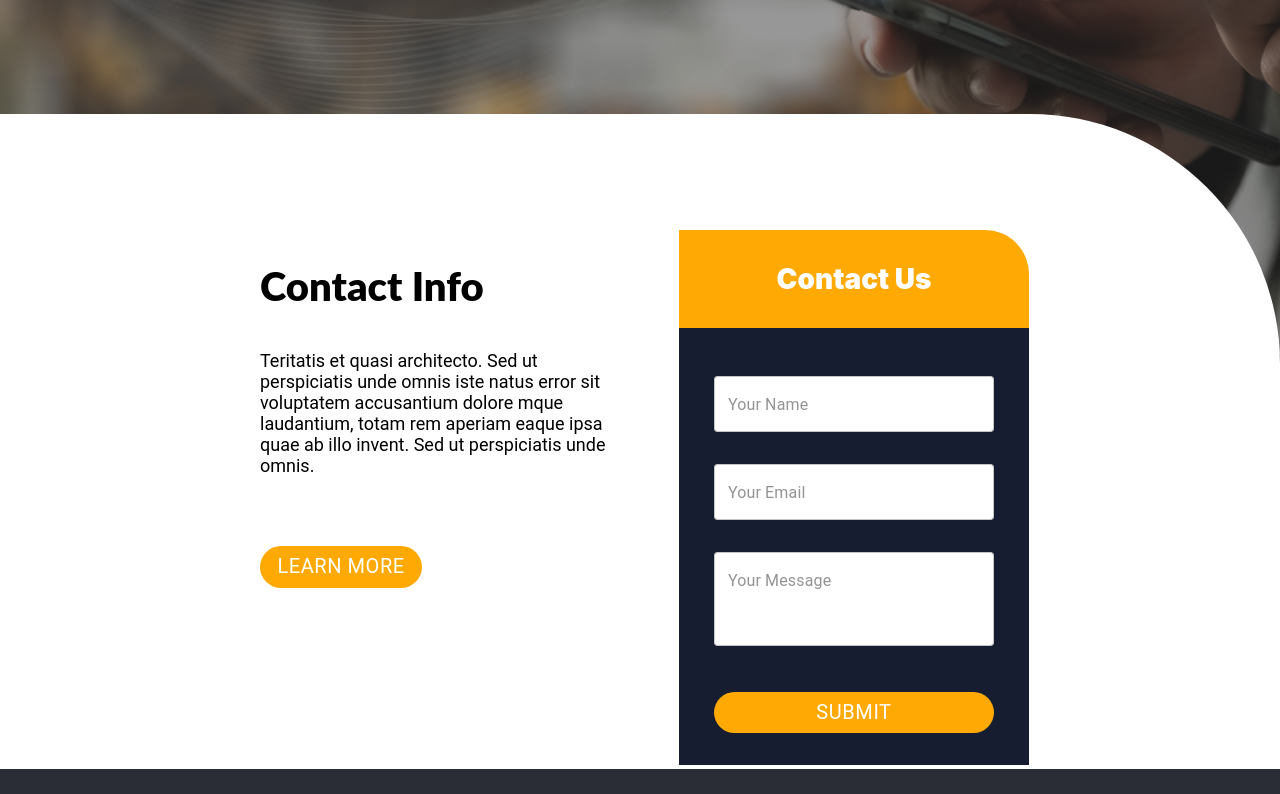
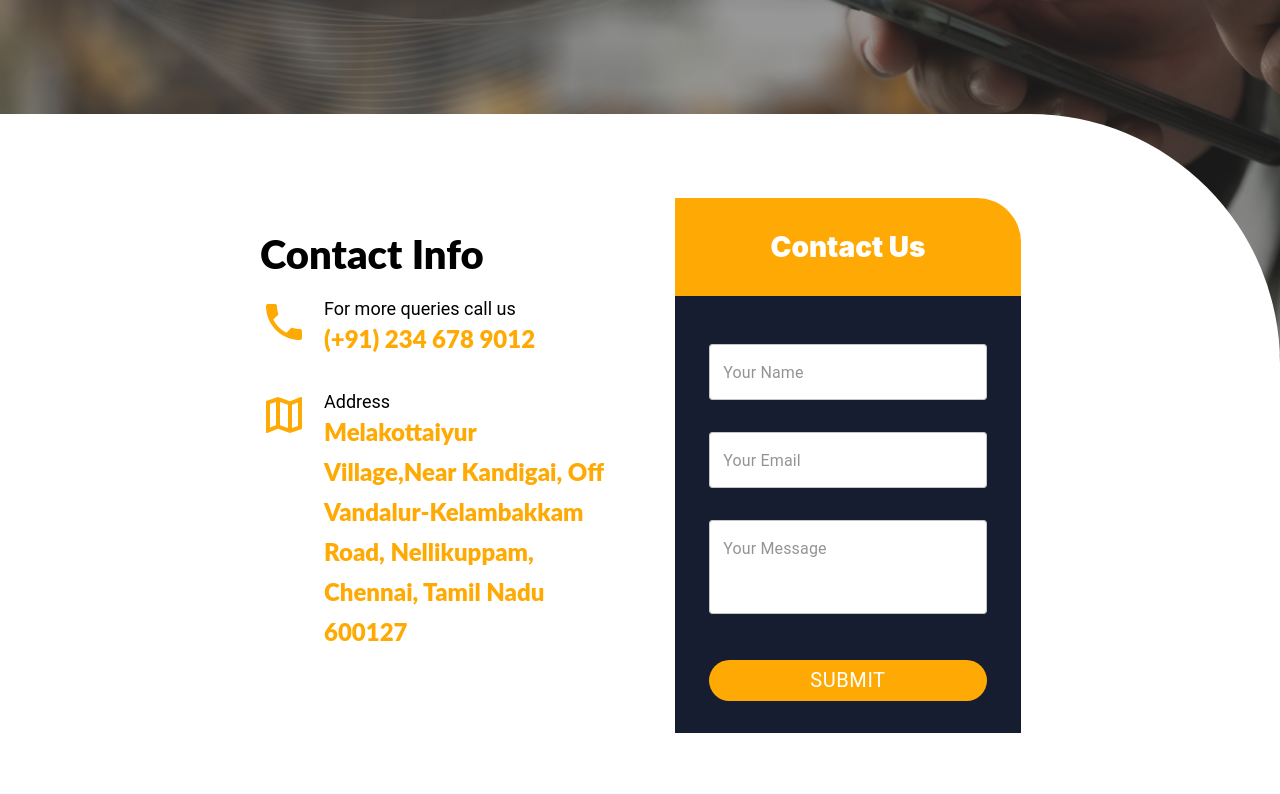
Before and after one commit to VijayMeena701/Book-Club, a React (Create React App) app: page /contact in a window 1280 px wide. Shown: the part 446-1240 px from the top of the page. Built offline with nearby package versions, Linux system fonts and the light colour scheme.

Commit message:
optimised homepage and Completed Contact page

```diff
--- a/src/pages/Contact.js
+++ b/src/pages/Contact.js
@@ -1,10 +1,12 @@
 import React,{useState } from 'react';
 import withStyles from '@material-ui/core/styles/withStyles';
 import PropTypes from 'prop-types';
-import { Link } from 'react-router-dom';
-import Button from '@material-ui/core/Button';
-import Grid from '@material-ui/core/Grid';
-import TextField from '@material-ui/core/TextField';
+
+//Material UI Stuff
+import { Button, Grid, TextField} from '@material-ui/core';
+
+import MapOutlinedIcon from '@material-ui/icons/MapOutlined';
+import PhoneIcon from '@material-ui/icons/Phone';
 
 
 import contactMain from './contact.png';
@@ -48,6 +50,7 @@ const styles = (theme)=> ({
     secondSec: {
         background: '#fff',
         width: '100%',
+        padding: '5em 0',
         marginTop: '-30vh',
         borderRadius: '0 250px 0 0',
         display: 'flex',
@@ -64,8 +67,8 @@ const styles = (theme)=> ({
     },
     gridContainer: {
         position: 'relative',
-        margin: '80px auto 0' ,
-        paddingTop: '2em',
+        margin: '0 auto',
+        width: '100%',
     },
     aboutcontainer: {
         padding: '2em',
@@ -78,13 +81,38 @@ const styles = (theme)=> ({
             letterSpacing: '0em',
             textAlign: 'left',
         },
-        '& p': {
-            fontFamily: 'Roboto',
-            fontWeight: '400',
-            fontSize: '18px',
-            lineheight: '30px',
-            overflowWrap: 'anywhere',
-        }
+        '& ul':{
+            display: 'flex',
+            width: '100%',
+            flexDirection: 'column',
+            listStyle: 'none',
+            gap: '2em',
+            '& li': {
+                display: 'flex',
+                width: '100%',
+                gap: '1em',
+                '& .icon': {
+                    color: '#FFAA04',
+                    fontSize: '3em'
+                },
+                '& span': {
+                    fontFamily: 'Roboto',
+                    fontWeight: '400',
+                    fontSize: '1.125em',
+                    lineheight: '24px',
+                    padding: '1em 0',
+                    overflowWrap: 'anywhere',
+                },
+                '& p': {
+                    fontFamily: 'lato',
+                    fontStyle: 'normal',
+                    fontWeight: '900',
+                    fontSize: '1.5em',
+                    lineHeight: '40px',
+                    color: '#FFAA04'
+                }
+            }
+        },
     },
     btn: {
         background: '#FFAA04',
@@ -102,6 +130,7 @@ const styles = (theme)=> ({
     },
     contactContainer: {
         width: '85%',
+        height: 'auto',
         display: 'flex',
         margin: 'auto',
         flexDirection: 'column',
@@ -148,17 +177,22 @@ const styles = (theme)=> ({
 });
 
 function Home(props) {
-    const [name,setName] = useState();
-    const [email,setEmail] = useState();
-    const [message,setMessage] = useState();
+    const [name,setName] = useState('');
+    const [email,setEmail] = useState('');
+    const [message,setMessage] = useState('');
     const classes = props.classes;
 
     const handleSubmit = (event) => {
         event.preventDefault();
-        let messageData = {
-            [event.target.name]: event.target.value,
+        const messageData = {
+            name: name,
+            email: email,
+            message: message,
         }
-        console.log(messageData);
+        console.log(messageData); // send the data to server here.
+        setName('');
+        setEmail('');
+        setMessage('');
     }
     return (
         <>
@@ -173,31 +207,40 @@ function Home(props) {
                 <div className={classes.secondSec}>
                     <div className={classes.secContainer}>
                         <Grid container spacing={1} className={classes.gridContainer}>
-                            <Grid item md={6}>
+                            <Grid item md={6} className={classes.gridContainer}>
                                 <div className={classes.aboutcontainer}>
                                     <div className="title">
                                         <span>Contact Info</span>
                                     </div>
                                     <br/>
-                                    <br/>
-                                    <p>Teritatis et quasi architecto. Sed ut perspiciatis unde omnis iste natus error sit voluptatem accusantium dolore mque laudantium, totam rem aperiam eaque ipsa quae ab illo invent. Sed ut perspiciatis unde omnis.</p>
-                                    <br/>
-                                    <br/>
-                                    <Link to="/">
-                                        <Button className={classes.btn} >Learn More</Button>
-                                    </Link>
+                                    <ul>
+                                        <li>
+                                            <PhoneIcon className="icon" />
+                                            <div>
+                                                <span>For more queries call us</span>
+                                                <p>(+91) 234 678 9012</p>
+                                            </div>
+                                        </li>
+                                        <li>
+                                            <MapOutlinedIcon className="icon" />
+                                            <div>
+                                                <span>Address</span>
+                                                <p>Melakottaiyur Village,Near Kandigai, Off Vandalur-Kelambakkam Road, Nellikuppam, Chennai, Tamil Nadu 600127</p>
+                                            </div>
+                                        </li>
+                                    </ul>
                                 </div>
                             </Grid>
-                            <Grid item md={6}>
+                            <Grid item md={6} className={classes.gridContainer}>
                                 <div className={classes.contactContainer}>
                                     <div className="title">
                                         <span>Contact Us</span>
                                     </div>
                                     <div className={classes.contactForm}>
                                         <form className={classes.formRoot} autoComplete="off" onSubmit={handleSubmit}>
-                                            <TextField className="textField" InputProps={{className: classes.multilineColor}} InputLabelProps={{shrink: false}} type="text" variant="outlined" name='name' value={name} onChange={()=> setName(name)} placeholder="Your Name" />
-                                            <TextField className="textField" InputProps={{className: classes.multilineColor}} InputLabelProps={{shrink: false}} type="email" variant="outlined" name='email' value={email} onChange={()=> setEmail(email)} placeholder="Your Email" />
-                                            <TextField className="textField" InputProps={{className: classes.multilineColor}} InputLabelProps={{shrink: false}} type="text" variant="outlined" name='message' value={message} onChange={()=> setMessage(message)} multiline={true} rows={3} placeholder="Your Message" />
+                                            <TextField className="textField" InputProps={{className: classes.multilineColor}} InputLabelProps={{shrink: false}} type="text" variant="outlined" name='name' value={name} onChange={(e)=> setName(e.target.value)} placeholder="Your Name" />
+                                            <TextField className="textField" InputProps={{className: classes.multilineColor}} InputLabelProps={{shrink: false}} type="email" variant="outlined" name='email' value={email} onChange={(e)=> setEmail(e.target.value)} placeholder="Your Email" />
+                                            <TextField className="textField" InputProps={{className: classes.multilineColor}} InputLabelProps={{shrink: false}} type="text" variant="outlined" name='message' value={message} onChange={(e)=> setMessage(e.target.value)} multiline={true} rows={3} placeholder="Your Message" />
                                             <Button type="submit" className={classes.btn} >Submit</Button>
                                         </form>
                                     </div>
--- a/src/pages/Home.js
+++ b/src/pages/Home.js
@@ -74,7 +74,7 @@ const styles = (theme)=> ({
             margin: '-15% auto'
         },
         [theme.breakpoints.down('sm')]:{
-            margin: '-5% auto'
+            margin: '-5% auto 0 0'
         }
     },
     secContainer: {
```
